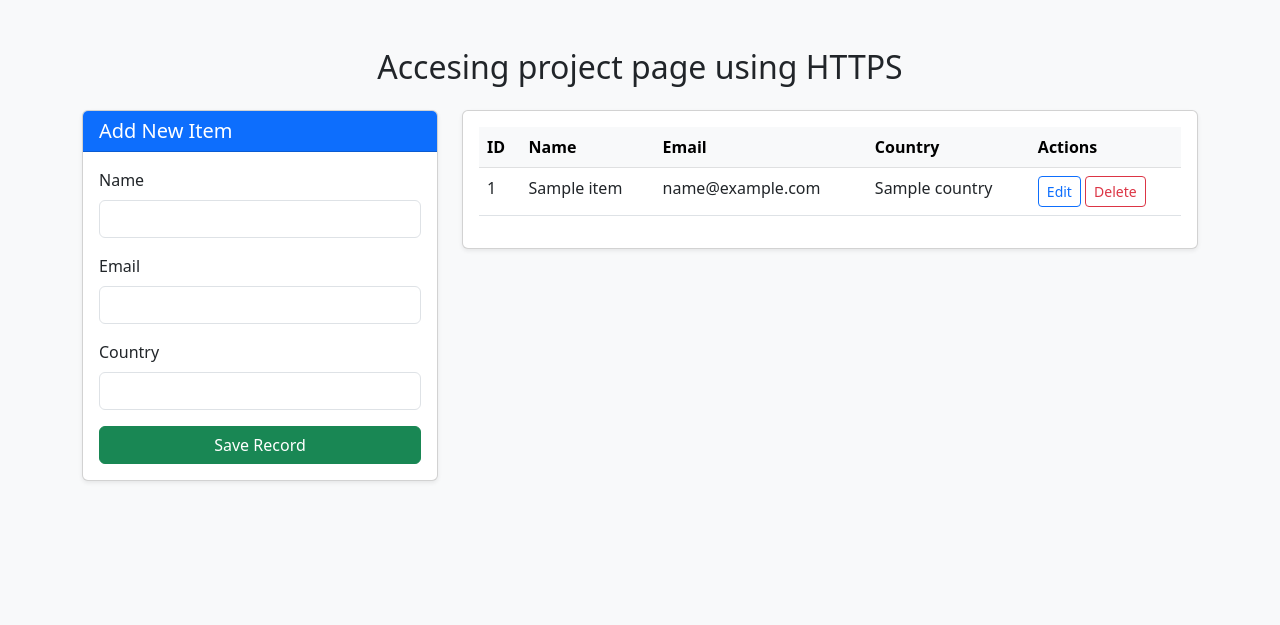
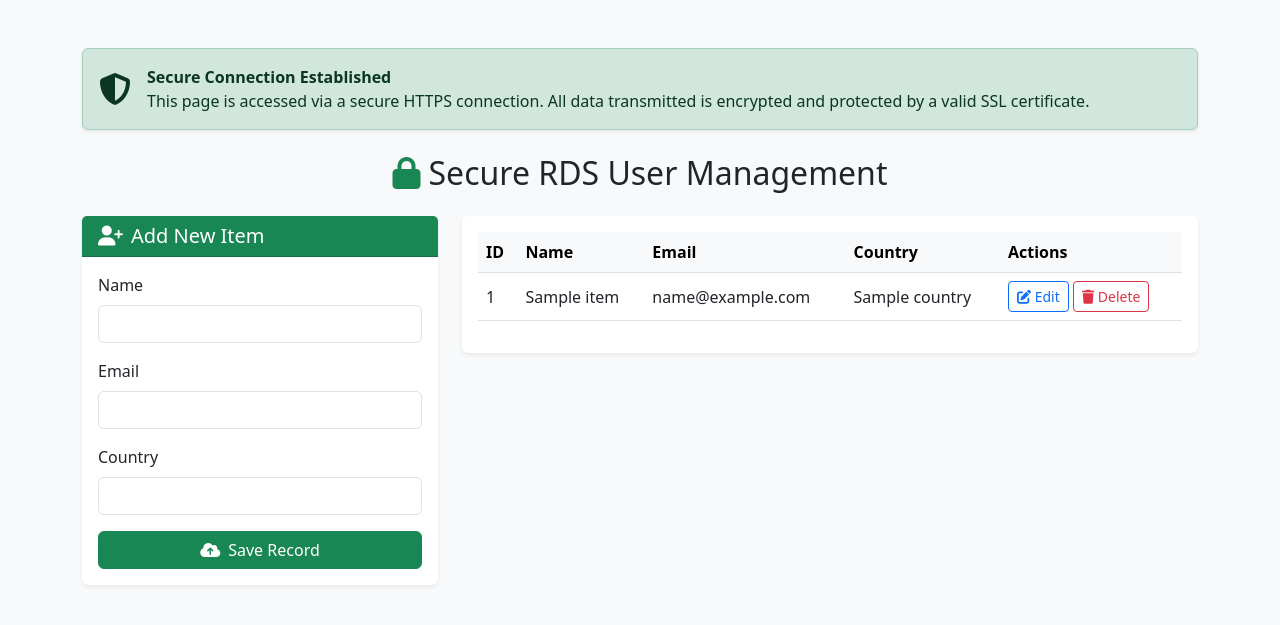
Before and after one commit to SrikanthThirumala/Aws-Fullstack-3-Tier-Python-Projects, a Flask app: page / in a window 1280 px wide. Shown: the top 625 px of the page. Run offline with Flask 3, Linux system fonts and the light colour scheme; a database or web service that is not in the repository returns one stand-in record (values such as "Sample title"); data that the repository does not hold is empty.

Commit message:
Update index.html

```diff
--- a/3-tier-Python-project-with-secret-manager/Front-end/templates/index.html
+++ b/3-tier-Python-project-with-secret-manager/Front-end/templates/index.html
@@ -3,21 +3,35 @@
 <head>
     <meta charset="UTF-8">
     <meta name="viewport" content="width=device-width, initial-scale=1.0">
-    <title>RDS User Management</title>
+    <title>RDS User Management - Secure</title>
     <!-- Bootstrap 5 CDN for quick, clean styling -->
     <link href="https://cdn.jsdelivr.net/npm/bootstrap@5.3.0/dist/css/bootstrap.min.css" rel="stylesheet">
+    <!-- FontAwesome CDN for security icons -->
+    <link rel="stylesheet" href="https://cdnjs.cloudflare.com/ajax/libs/font-awesome/6.4.0/css/all.min.css">
 </head>
 <body class="bg-light">
 
 <div class="container mt-5">
-    <h2 class="mb-4 text-center">Accesing project page using HTTPS</h2>
+
+    <!-- SSL / HTTPS Security Banner -->
+    <div class="alert alert-success d-flex align-items-center mb-4 shadow-sm" role="alert">
+        <i class="fa-solid fa-shield-halved fa-2x me-3"></i>
+        <div>
+            <strong>Secure Connection Established</strong><br>
+            This page is accessed via a secure HTTPS connection. All data transmitted is encrypted and protected by a valid SSL certificate.
+        </div>
+    </div>
+
+    <h2 class="mb-4 text-center text-dark">
+        <i class="fa-solid fa-lock text-success me-2"></i>Secure RDS User Management
+    </h2>
 
     <div class="row">
         <!-- Form Section -->
         <div class="col-md-4">
-            <div class="card shadow-sm">
-                <div class="card-header bg-primary text-white">
-                    <h5 class="mb-0" id="formTitle">Add New Item</h5>
+            <div class="card shadow-sm border-0">
+                <div class="card-header bg-success text-white">
+                    <h5 class="mb-0" id="formTitle"><i class="fa-solid fa-user-plus me-2"></i>Add New Item</h5>
                 </div>
                 <div class="card-body">
                     <!-- Form now points to the Python /save route -->
@@ -38,7 +52,9 @@
                             <input type="text" class="form-control" name="country" id="country" required>
                         </div>
 
-                        <button type="submit" class="btn btn-success w-100" id="saveBtn">Save Record</button>
+                        <button type="submit" class="btn btn-success w-100" id="saveBtn">
+                            <i class="fa-solid fa-cloud-arrow-up me-2"></i>Save Record
+                        </button>
                         <button type="button" class="btn btn-secondary w-100 mt-2 d-none" id="cancelBtn" onclick="resetForm()">Cancel</button>
                     </form>
                 </div>
@@ -47,9 +63,9 @@
 
         <!-- Table Section -->
         <div class="col-md-8">
-            <div class="card shadow-sm">
+            <div class="card shadow-sm border-0">
                 <div class="card-body">
-                    <table class="table table-hover">
+                    <table class="table table-hover align-middle">
                         <thead class="table-light">
                             <tr>
                                 <th>ID</th>
@@ -68,23 +84,26 @@
                                 <td>{{ item.email }}</td>
                                 <td>{{ item.country }}</td>
                                 <td>
-                                    <!-- Edit Button (Uses tiny JS function below to populate form) -->
+                                    <!-- Edit Button -->
                                     <button class="btn btn-sm btn-outline-primary"
                                             onclick="editItem({{ item.id }}, '{{ item.name }}', '{{ item.email }}', '{{ item.country }}')">
-                                        Edit
+                                        <i class="fa-solid fa-pen-to-square"></i> Edit
                                     </button>
 
-                                    <!-- Delete Button (Wrapped in a form to trigger Python POST route) -->
+                                    <!-- Delete Button -->
                                     <form action="/delete/{{ item.id }}" method="POST" class="d-inline">
                                         <button type="submit" class="btn btn-sm btn-outline-danger" onclick="return confirm('Are you sure you want to delete this record?')">
-                                            Delete
+                                            <i class="fa-solid fa-trash"></i> Delete
                                         </button>
                                     </form>
                                 </td>
                             </tr>
                             {% else %}
                             <tr>
-                                <td colspan="5" class="text-center">No records found.</td>
+                                <td colspan="5" class="text-center text-muted py-4">
+                                    <i class="fa-solid fa-folder-open fa-2x mb-2 d-block"></i>
+                                    No records found.
+                                </td>
                             </tr>
                             {% endfor %}
                         </tbody>
@@ -103,8 +122,8 @@
         document.getElementById('email').value = email;
         document.getElementById('country').value = country;
 
-        document.getElementById('formTitle').innerText = "Edit Item";
-        document.getElementById('saveBtn').innerText = "Update Record";
+        document.getElementById('formTitle').innerHTML = '<i class="fa-solid fa-pen me-2"></i>Edit Item';
+        document.getElementById('saveBtn').innerHTML = '<i class="fa-solid fa-arrows-rotate me-2"></i>Update Record';
         document.getElementById('saveBtn').classList.replace('btn-success', 'btn-primary');
         document.getElementById('cancelBtn').classList.remove('d-none');
     }
@@ -114,8 +133,8 @@
         document.getElementById('itemForm').reset();
         document.getElementById('itemId').value = '';
 
-        document.getElementById('formTitle').innerText = "Add New Item";
-        document.getElementById('saveBtn').innerText = "Save Record";
+        document.getElementById('formTitle').innerHTML = '<i class="fa-solid fa-user-plus me-2"></i>Add New Item';
+        document.getElementById('saveBtn').innerHTML = '<i class="fa-solid fa-cloud-arrow-up me-2"></i>Save Record';
         document.getElementById('saveBtn').classList.replace('btn-primary', 'btn-success');
         document.getElementById('cancelBtn').classList.add('d-none');
     }
```
